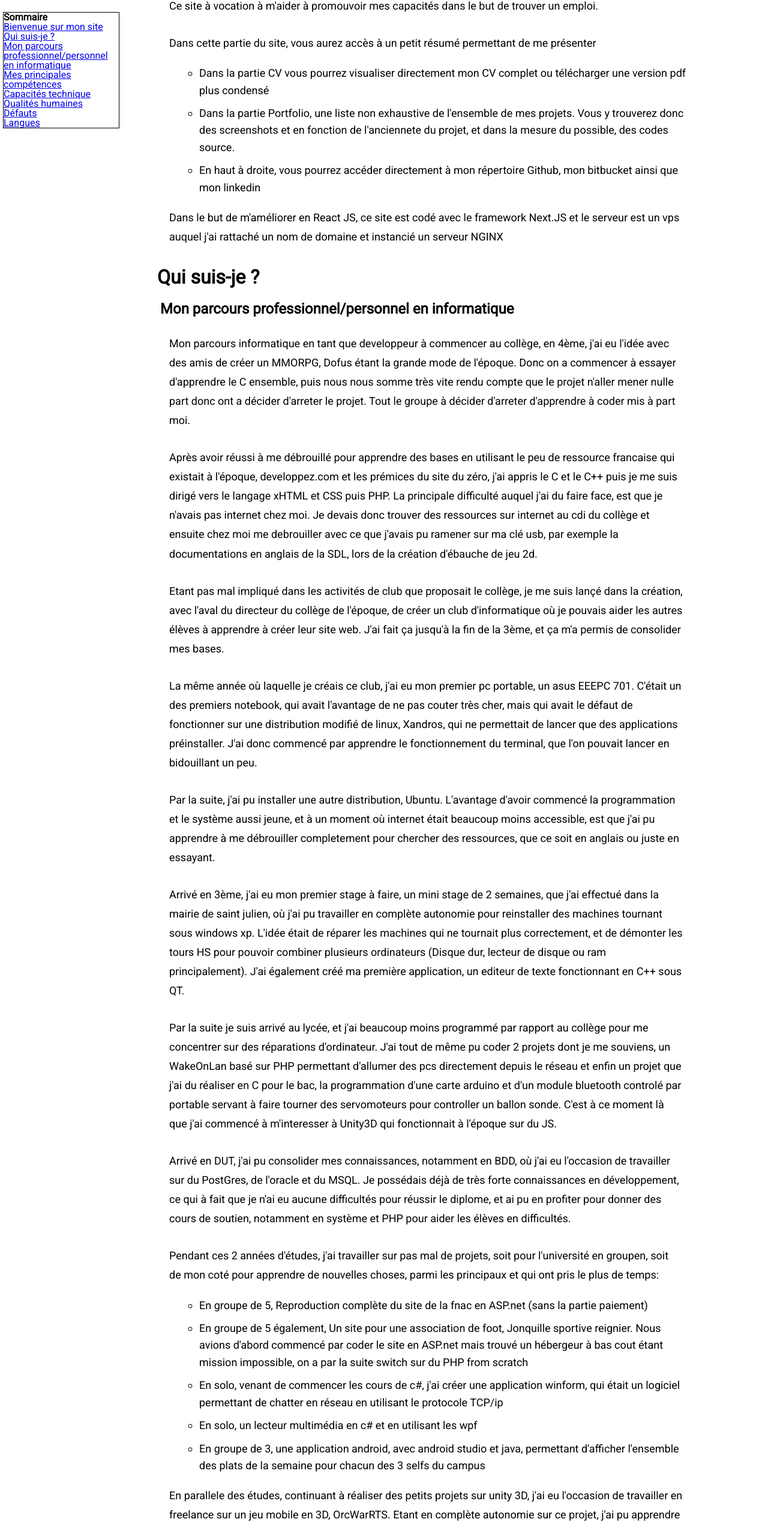
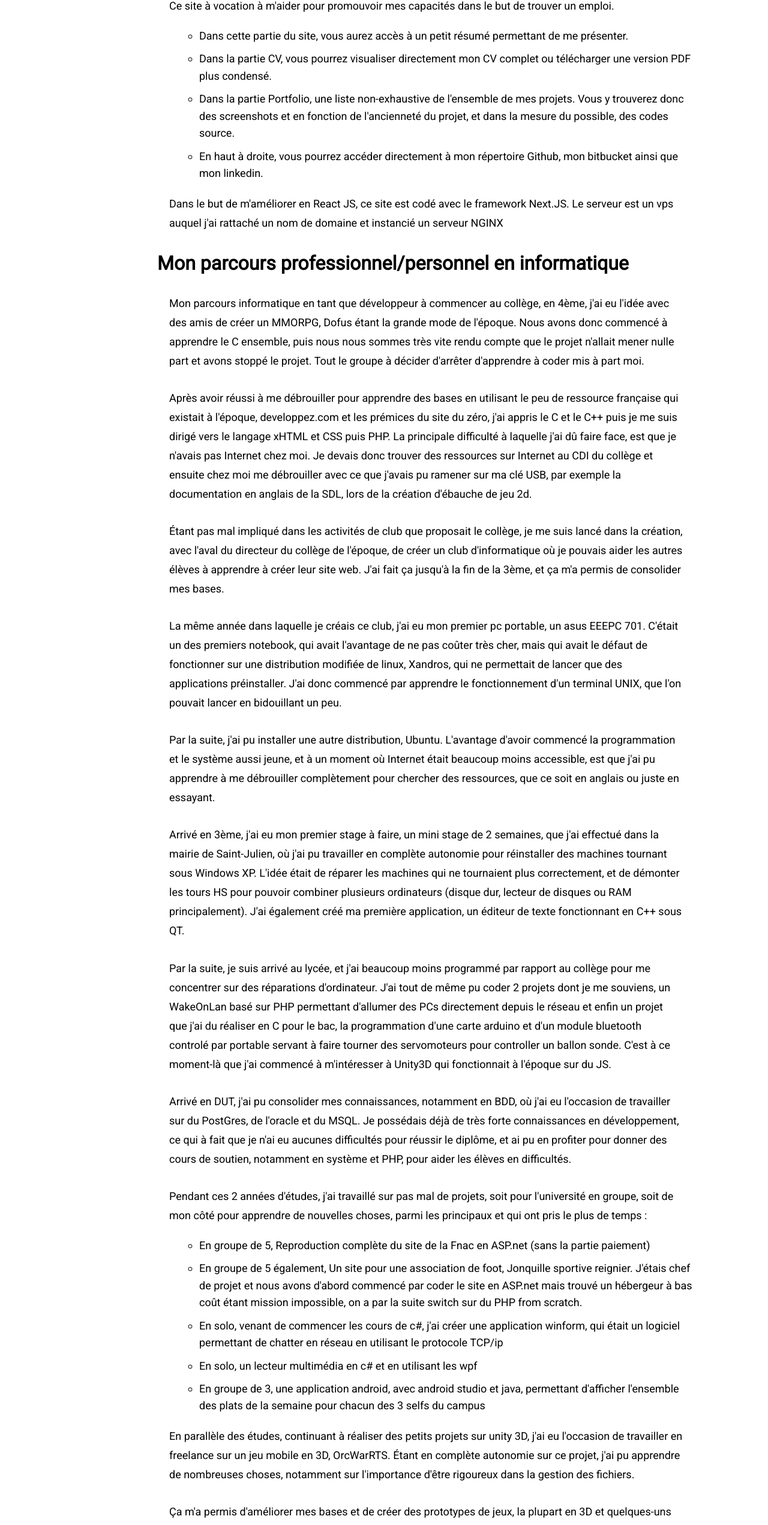
Before and after one commit to sarkande/CV-react-ts-next, a Next.js app: page / in a window 1280 px wide. Shown: the part 180-2723 px from the top of the page at 60% size. Built offline with nearby package versions, Linux system fonts and the light colour scheme.

Commit message:
Correction

```diff
--- a/src/pages/home/home.module.scss
+++ b/src/pages/home/home.module.scss
@@ -40,10 +40,13 @@
 .summary {
   position: fixed;
   width: 15%;
-  left: 5px;
+  left: 15px;
   top: 25%;
-  border: solid 1px black;
   li {
     list-style-type: circle;
+    margin: 5px;
+    a {
+      color: #0074d9;
+    }
   }
 }
--- a/src/pages/index.tsx
+++ b/src/pages/index.tsx
@@ -8,171 +8,135 @@ export default function Home() {
         <title>Allan Perez - Accueil</title>
       </Head>
 
-      <section className={styles.summary}>
-        <h1>Sommaire</h1>
-        <ul>
-          <li>
-            <a href="#welcome">Bienvenue sur mon site</a>
-          </li>
-          <li>
-            <a href="#whoami">Qui suis-je ?</a>
-            <ul>
-              <li>
-                <a href="#career">
-                  Mon parcours professionnel/personnel en informatique
-                </a>
-              </li>
-            </ul>
-          </li>
-          <li>
-            <a href="#skills">Mes principales compétences</a>
-            <ul>
-              <li>
-                <a href="#technical-skills">Capacités technique</a>
-              </li>
-              <li>
-                <a href="#human-skills">Qualités humaines</a>
-              </li>
-              <li>
-                <a href="#problem-skills">Défauts</a>
-              </li>
-              <li>
-                <a href="#languages">Langues</a>
-              </li>
-            </ul>
-          </li>
-        </ul>
-      </section>
-
       <section className={styles.section}>
         <h1 id="welcome">Bienvenue sur mon site</h1>
         <p>
-          Ce site à vocation à m'aider à promouvoir mes capacités dans le but de
-          trouver un emploi.
+          Ce site à vocation à m'aider pour promouvoir mes capacités dans le but
+          de trouver un emploi.
         </p>
-        <p>
-          Dans cette partie du site, vous aurez accès à un petit résumé
-          permettant de me présenter
-        </p>
+
         <ul>
           <li>
-            Dans la partie CV vous pourrez visualiser directement mon CV complet
-            ou télécharger une version pdf plus condensé
+            Dans cette partie du site, vous aurez accès à un petit résumé
+            permettant de me présenter.
           </li>
           <li>
-            Dans la partie Portfolio, une liste non exhaustive de l'ensemble de
+            Dans la partie CV, vous pourrez visualiser directement mon CV
+            complet ou télécharger une version PDF plus condensé.
+          </li>
+          <li>
+            Dans la partie Portfolio, une liste non-exhaustive de l'ensemble de
             mes projets. Vous y trouverez donc des screenshots et en fonction de
-            l'anciennete du projet, et dans la mesure du possible, des codes
+            l'ancienneté du projet, et dans la mesure du possible, des codes
             source.
           </li>
 
           <li>
             En haut à droite, vous pourrez accéder directement à mon répertoire
-            Github, mon bitbucket ainsi que mon linkedin
+            Github, mon bitbucket ainsi que mon linkedin.
           </li>
         </ul>
         <p>
           Dans le but de m'améliorer en React JS, ce site est codé avec le
-          framework Next.JS et le serveur est un vps auquel j'ai rattaché un nom
+          framework Next.JS. Le serveur est un vps auquel j'ai rattaché un nom
           de domaine et instancié un serveur NGINX
         </p>
       </section>
 
       <section className={styles.section}>
-        <h1 id="whoami">Qui suis-je ?</h1>
-        <h2 id="career">
+        <h1 id="whoami">
           Mon parcours professionnel/personnel en informatique
-        </h2>
+        </h1>
         <p>
-          Mon parcours informatique en tant que developpeur à commencer au
+          Mon parcours informatique en tant que développeur à commencer au
           collège, en 4ème, j'ai eu l'idée avec des amis de créer un MMORPG,
-          Dofus étant la grande mode de l'époque. Donc on a commencer à essayer
-          d'apprendre le C ensemble, puis nous nous somme très vite rendu compte
-          que le projet n'aller mener nulle part donc ont a décider d'arreter le
-          projet. Tout le groupe à décider d'arreter d'apprendre à coder mis à
-          part moi.
+          Dofus étant la grande mode de l'époque. Nous avons donc commencé à
+          apprendre le C ensemble, puis nous nous sommes très vite rendu compte
+          que le projet n'allait mener nulle part et avons stoppé le projet.
+          Tout le groupe à décider d'arrêter d'apprendre à coder mis à part moi.
         </p>
         <p>
-          Après avoir réussi à me débrouillé pour apprendre des bases en
-          utilisant le peu de ressource francaise qui existait à l'époque,
+          Après avoir réussi à me débrouiller pour apprendre des bases en
+          utilisant le peu de ressource française qui existait à l'époque,
           developpez.com et les prémices du site du zéro, j'ai appris le C et le
           C++ puis je me suis dirigé vers le langage xHTML et CSS puis PHP. La
-          principale difficulté auquel j'ai du faire face, est que je n'avais
-          pas internet chez moi. Je devais donc trouver des ressources sur
-          internet au cdi du collège et ensuite chez moi me debrouiller avec ce
-          que j'avais pu ramener sur ma clé usb, par exemple la documentations
+          principale difficulté à laquelle j'ai dû faire face, est que je
+          n'avais pas Internet chez moi. Je devais donc trouver des ressources
+          sur Internet au CDI du collège et ensuite chez moi me débrouiller avec
+          ce que j'avais pu ramener sur ma clé USB, par exemple la documentation
           en anglais de la SDL, lors de la création d'ébauche de jeu 2d.
         </p>
         <p>
-          Etant pas mal impliqué dans les activités de club que proposait le
-          collège, je me suis lançé dans la création, avec l'aval du directeur
+          Étant pas mal impliqué dans les activités de club que proposait le
+          collège, je me suis lancé dans la création, avec l'aval du directeur
           du collège de l'époque, de créer un club d'informatique où je pouvais
           aider les autres élèves à apprendre à créer leur site web. J'ai fait
           ça jusqu'à la fin de la 3ème, et ça m'a permis de consolider mes
           bases.
         </p>
         <p>
-          La même année où laquelle je créais ce club, j'ai eu mon premier pc
+          La même année dans laquelle je créais ce club, j'ai eu mon premier pc
           portable, un asus EEEPC 701. C'était un des premiers notebook, qui
-          avait l'avantage de ne pas couter très cher, mais qui avait le défaut
-          de fonctionner sur une distribution modifié de linux, Xandros, qui ne
+          avait l'avantage de ne pas coûter très cher, mais qui avait le défaut
+          de fonctionner sur une distribution modifiée de linux, Xandros, qui ne
           permettait de lancer que des applications préinstaller. J'ai donc
-          commencé par apprendre le fonctionnement du terminal, que l'on pouvait
-          lancer en bidouillant un peu.
+          commencé par apprendre le fonctionnement d'un terminal UNIX, que l'on
+          pouvait lancer en bidouillant un peu.
         </p>
         <p>
           Par la suite, j'ai pu installer une autre distribution, Ubuntu.
           L'avantage d'avoir commencé la programmation et le système aussi
-          jeune, et à un moment où internet était beaucoup moins accessible, est
-          que j'ai pu apprendre à me débrouiller completement pour chercher des
+          jeune, et à un moment où Internet était beaucoup moins accessible, est
+          que j'ai pu apprendre à me débrouiller complètement pour chercher des
           ressources, que ce soit en anglais ou juste en essayant.
         </p>
         <p>
           Arrivé en 3ème, j'ai eu mon premier stage à faire, un mini stage de 2
-          semaines, que j'ai effectué dans la mairie de saint julien, où j'ai pu
-          travailler en complète autonomie pour reinstaller des machines
-          tournant sous windows xp. L'idée était de réparer les machines qui ne
-          tournait plus correctement, et de démonter les tours HS pour pouvoir
-          combiner plusieurs ordinateurs (Disque dur, lecteur de disque ou ram
+          semaines, que j'ai effectué dans la mairie de Saint-Julien, où j'ai pu
+          travailler en complète autonomie pour réinstaller des machines
+          tournant sous Windows XP. L'idée était de réparer les machines qui ne
+          tournaient plus correctement, et de démonter les tours HS pour pouvoir
+          combiner plusieurs ordinateurs (disque dur, lecteur de disques ou RAM
           principalement). J'ai également créé ma première application, un
-          editeur de texte fonctionnant en C++ sous QT.
+          éditeur de texte fonctionnant en C++ sous QT.
         </p>
         <p>
-          Par la suite je suis arrivé au lycée, et j'ai beaucoup moins programmé
-          par rapport au collège pour me concentrer sur des réparations
-          d'ordinateur. J'ai tout de même pu coder 2 projets dont je me
-          souviens, un WakeOnLan basé sur PHP permettant d'allumer des pcs
+          Par la suite, je suis arrivé au lycée, et j'ai beaucoup moins
+          programmé par rapport au collège pour me concentrer sur des
+          réparations d'ordinateur. J'ai tout de même pu coder 2 projets dont je
+          me souviens, un WakeOnLan basé sur PHP permettant d'allumer des PCs
           directement depuis le réseau et enfin un projet que j'ai du réaliser
           en C pour le bac, la programmation d'une carte arduino et d'un module
           bluetooth controlé par portable servant à faire tourner des
-          servomoteurs pour controller un ballon sonde. C'est à ce moment là que
-          j'ai commencé à m'interesser à Unity3D qui fonctionnait à l'époque sur
+          servomoteurs pour controller un ballon sonde. C'est à ce moment-là que
+          j'ai commencé à m'intéresser à Unity3D qui fonctionnait à l'époque sur
           du JS.
         </p>
         <p>
           Arrivé en DUT, j'ai pu consolider mes connaissances, notamment en BDD,
           où j'ai eu l'occasion de travailler sur du PostGres, de l'oracle et du
           MSQL. Je possédais déjà de très forte connaissances en développement,
-          ce qui à fait que je n'ai eu aucune difficultés pour réussir le
-          diplome, et ai pu en profiter pour donner des cours de soutien,
-          notamment en système et PHP pour aider les élèves en difficultés.
+          ce qui à fait que je n'ai eu aucunes difficultés pour réussir le
+          diplôme, et ai pu en profiter pour donner des cours de soutien,
+          notamment en système et PHP, pour aider les élèves en difficultés.
         </p>
         <p>
-          Pendant ces 2 années d'études, j'ai travailler sur pas mal de projets,
-          soit pour l'université en groupen, soit de mon coté pour apprendre de
+          Pendant ces 2 années d'études, j'ai travaillé sur pas mal de projets,
+          soit pour l'université en groupe, soit de mon côté pour apprendre de
           nouvelles choses, parmi les principaux et qui ont pris le plus de
-          temps:
+          temps :
         </p>
         <ul>
           <li>
-            En groupe de 5, Reproduction complète du site de la fnac en ASP.net
+            En groupe de 5, Reproduction complète du site de la Fnac en ASP.net
             (sans la partie paiement)
           </li>
           <li>
             En groupe de 5 également, Un site pour une association de foot,
-            Jonquille sportive reignier. Nous avions d'abord commencé par coder
-            le site en ASP.net mais trouvé un hébergeur à bas cout étant mission
-            impossible, on a par la suite switch sur du PHP from scratch
+            Jonquille sportive reignier. J'étais chef de projet et nous avons
+            d'abord commencé par coder le site en ASP.net mais trouvé un
+            hébergeur à bas coût étant mission impossible, on a par la suite
+            switch sur du PHP from scratch.
           </li>
           <li>
             En solo, venant de commencer les cours de c#, j'ai créer une
@@ -187,156 +151,103 @@ export default function Home() {
           </li>
         </ul>
         <p>
-          En parallele des études, continuant à réaliser des petits projets sur
+          En parallèle des études, continuant à réaliser des petits projets sur
           unity 3D, j'ai eu l'occasion de travailler en freelance sur un jeu
-          mobile en 3D, OrcWarRTS. Etant en complète autonomie sur ce projet,
+          mobile en 3D, OrcWarRTS. Étant en complète autonomie sur ce projet,
           j'ai pu apprendre de nombreuses choses, notamment sur l'importance
           d'être rigoureux dans la gestion des fichiers.
         </p>
         <p>
-          J'ai également décidé de rejoindre un club d'arts martiaux pour rester
-          en forme, et je me suis rendu compte que leur site était completement
-          laisser à l'abandon, donc j'ai commencé par le maintenir complétement
-          benevolement, il fonctionnait sur JOOMLA. Le précédent développeur qui
-          s'occupait du renouvellement du domaine et de l'hebergeur, ayant
-          completement oublié de s'en occuper, a provoquer la perte totale du
-          site web.
+          Ça m'a permis d'améliorer mes bases et de créer des prototypes de
+          jeux, la plupart en 3D et quelques-uns en réseaux. Ces projets sont
+          néanmoins restés au stade de prototypes.
         </p>
         <p>
-          Je suis donc reparti de 0 en créant un site avec wordpress, puis en le
-          modifiant en fonction des besoins du club. A ce jour je continue de
-          m'occuper du site, principalement en terme de webmastering. Mais une
-          nouvelle version du site fonctionnant sur ReactJS est en cours de
-          developpement, puisque le club à décider de s'etendre dans d'autres
-          régions.
+          J'ai également décidé de rejoindre un club d'arts martiaux (ninjutsu)
+          pour rester en forme, et je me suis rendu compte que leur site était
+          complètement laissé à l'abandon, donc j'ai commencé par le maintenir
+          complétement bénévolement, il fonctionnait sur JOOMLA. Le précédent
+          développeur qui s'occupait du renouvellement du domaine et de
+          l'hébergeur, ayant oublié de s'en occuper, a provoqué la perte totale
+          du site web.
         </p>
         <p>
-          A la fin de mon DUT, j'ai du effectué un stage de 2 mois pour pouvoir
-          valider le diplome. J'ai donc eu la chance de travailler pendant 2
-          mois en tant que stagiaire, puis 1 mois supplementaire en freelance
-          pour avancer le projet. J'ai donc du développer des fonctionnalités
-          front end, avec angularJS; et back end, avec RubyOnRails et shell.
-          Pour ce projet j'était en complète autonomie, et j'utilisais le trello
-          de l'entreprise pour travailler en méthode agile. Le code était
-          ensuite revu avec mon maitre de stage pour pouvoir être merge avec
-          l'actuel en utilisant git et bitbucket.
+          Je suis donc reparti de 0 en créant un site avec WordPress, puis en le
+          modifiant en fonction des besoins du club. À ce jour, je continue de
+          m'occuper du site, principalement en termes de webmastering, quelques
+          fois en tant que développeur, pour rajouter des fonctionnalités
+          interne (système de mail...). Mais une nouvelle version du site
+          fonctionnant sur ReactJS est en cours de développement, puisque le
+          club à décider de s'étendre dans d'autres régions.
         </p>
         <p>
-          Pendant l'été, j'ai créer un site web utilisant AngularJS et
+          À la fin de mon DUT, j'ai dû effectuer un stage de 2 mois pour pouvoir
+          valider le diplôme. J'ai donc eu la chance de travailler pendant 2
+          mois en tant que stagiaire, puis 1 mois supplémentaire en freelance
+          pour la start-up freshpigment. J'ai donc dû développer des
+          fonctionnalités front end, avec angularJS; et back end, avec
+          RubyOnRails et shell. Pour ce projet, j'étais en complète autonomie,
+          et j'utilisais le trello de l'entreprise pour travailler en méthode
+          agile. Le code était ensuite revu avec mon maître de stage pour
+          pouvoir être merge avec l'actuel en utilisant git et bitbucket.
+        </p>
+        <p>
+          Notre application faisant appel à des services externes au moyen d'une
+          API d'une jeune entreprise, j'étais en relation avec leur
+          lead-developer pour intégrer au mieux leur système ainsi que pour leur
+          faire remonter les bugs que je trouvais.
+        </p>
+        <p>
+          Pendant l'été, j'ai créé un site web utilisant AngularJS et
           RubyOnRails pour permettre de mettre en avant les activités de ma
           guilde sur le jeu DofusTouch qui venait de sortir sur android et iOS.
-          Ca m'a permis de poursuivre l'apprentissage des technologies que
-          j'avais pratiqué durant mon stage et même si le projet n'est pas resté
-          longtemps en vie, je n'en ai tiré que des benefices. En parallele du
-          site, j'ai également creer un bot discord permettant de parser et
-          mettre en forme des données de plusieurs site afin de faciliter
-          l'avancé des gens qui jouaient au jeu.
+          Ça m'a permis de poursuivre l'apprentissage des technologies que
+          j'avais pratiqué durant mon stage, et même si le projet n'est pas
+          resté longtemps en vie, je n'en ai tiré que des bénéfices. En
+          parallèle du site, j'ai également créer un bot discord permettant de
+          parser et mettre en forme des données de plusieurs sites afin de
+          faciliter l'avancé des gens qui jouaient au jeu.
         </p>
 
         <p>
-          Apres le DUT, je me suis dirigé vers une Licence 3 Informatique, mais
-          du à des problèmes avec la bourse, je n'ai pas pu terminer mon année.
-          J'ai donc travailler à Auchan Drive, jusqu'en Septembre où j'ai décidé
+          Après le DUT, je me suis dirigé vers une Licence 3 Informatique, mais
+          dû à des problèmes avec la bourse, je n'ai pas pu terminer mon année.
+          J'ai donc travaillé à Auchan Drive, jusqu'en septembre où j'ai décidé
           de partir à Grenoble pour étudier l'anglais et le japonais dans le but
-          de pouvoir trouver du travail en informatique partout dans le monde.
+          de pouvoir trouver du travail en informatique partout dans le monde.{' '}
         </p>
 
         <p>
           J'ai donc commencer par une année de L0 avec uniquement du Japonais,
           ce qui permettait d'avoir un niveau théorique égale à une personne qui
-          sort du bac en ayant choisis Japonais en deuxieme langue.Puis j'ai
-          fait 2 année de licence anglais et japonais. Je n'ai pas pu terminer
-          la dernière année (bourse et covid) mais ce n'est pas très important
-          car mon but initiale en commencant cette licence était de renforcer
-          mes bases d'anglais et d'améliorer mon japonais que j'avais travaillé
-          pendant 2 année en option pendant le DUT Je suis donc retourner sur
-          Annecy, avec l'objectif de travailler en tant que developpeur, en
-          effet malgrés que j'étudie les langues à Grenoble, je n'ai pas cesser
-          de faire des projets, principalement en JS et en c# avec Unity3D.
+          sort du bac en ayant choisis le Japonais en deuxième langue. Puis j'ai
+          fait 2 années de licence anglais et japonais. Je n'ai pas pu terminer
+          la dernière année (bourse et covid) mais ce n'est pas très important,
+          car mon but initial en commençant cette licence était de renforcer mes
+          bases d'Anglais et d'améliorer mon japonais que j'avais travaillé
+          pendant 2 années en option pendant le DUT. Je suis donc retourner sur
+          Annecy, avec l'objectif de travailler en tant que développeur, en
+          effet bien que j'étudiais les langues à Grenoble, je n'ai pas cessé de
+          faire des projets, principalement en JS et en c# avec Unity3D.
         </p>
 
         <p>
-          Malgré le fait que j'ai énormement d'experiences sur des projets
-          personnel, je n'ai que peu d'experiences professionnel, j'ai décider
+          Malgré le fait que j'ai énormément d'expériences sur des projets
+          personnels, je n'ai que peu d'expériences professionnel, j'ai décidé
           de faire une formation me permettant d'améliorer ça et d'avoir une
-          équivalence bac+3/4. En parallele de cette formation j'ai decidé de
-          passer mon permis que j'ai eu sans trop de difficultés.
+          équivalence bac+3/4. La formation était une formation pour apprendre
+          ReactJS, et j'ai dû réaliser 14 projets professionnels soumis à chaque
+          fois à un jury différent. En parallèle de cette formation, j'ai décidé
+          de passer mon permis que j'ai eu sans trop de difficultés.
         </p>
 
         <p>
-          Actuellement je suis donc en recherche d'emploi, et si vous avez lu ce
+          Actuellement, je suis en recherche d'emploi, et si vous avez lu ce
           pavé, vous comprendrez que ma principale qualité est que je suis
-          autodidacte. Idéalement je cherche un emploi en full remote, qui
-          permettrait donc a terme de pouvoir travailler depuis d'autres pays
-        </p>
-      </section>
-      <section className={styles.section}>
-        <h1 id="skills">Mes principales compétences</h1>
-        <h2 id="technical-skills">Capacités technique</h2>
-        <p>
-          J'ai principalement travaillé sur des projets c#,js et système. C'est
-          dans ces points en particulier que j'excelle
-        </p>
-        <h2 id="human-skills">Qualités humaines</h2>
-        <h3>Autodidacte</h3>
-        <p>
-          J'adore apprendre, et je suis capable de me former très vite à une
-          technologie
-        </p>
-        <h3>Passionné</h3>
-        <p>
-          J'adore travailler en informatique, et en particulier sur des nouveaux
-          projets.
-        </p>
-        <h3>Gestion du stress</h3>
-        <p>
-          Je suis très efficaces sur les situations de rush, et j'arrive très
-          bien à gérer mon stress
-        </p>
-        <h2 id="problem-skills">Défauts</h2>
-        <p>
-          Puisqu'il est aussi important de parler de ses défauts que de ses
-          qualités, envoila quelques uns
-        </p>
-        <h3>Grammaire</h3>
-        <p>
-          Je ne suis pas très bon en grammaire, j'ai tendance à faire quelques
-          fautes, mais je compense grâce aux correcteurs en ligne
-        </p>
-        <h3>Répétition de tâche</h3>
-        <p>
-          J'ai beaucoup de mal à faire longtemps la même chose en "débranchant"
-          mon cerveau.(type travail usine) Ce que j'apprecie avec le
-          developpement, c'est le fait d'avoir de nouveaux problemes à résoudre,
-          de constamment essayer de trouver une meilleur solution à un probleme.
-        </p>
-        <h2 id="languages">Langues: </h2>
-        <p>
-          Pour toutes les langues étrangères, mon principal défaut est la
-          capacité de m'exprimer à l'oral. Je peux comprendre, lire ou écrire
-          des textes sans problème, mais le manque de pratique fais qu'il m'est
-          compliqué de trouvé des mots sur ce que je veux dire
-        </p>
-        <h3>Anglais</h3>
-        <p>
-          Je possède un très bon niveau d'anglais, notamment pour lire et
-          écrire. Je peux sans problème comprendre et parler, mais je n'ai pas
-          l'habitude donc je ne suis pas très à l'aise.{' '}
-        </p>
-        <h3>Japonais</h3>
-        <p>
-          Je possède un niveau intermédiaire en japonais. Je peux écrire et
-          lire/traduire des textes si j'ai suffisamment de temps devant moi, les
-          conversations orales sont plus compliqués, je peux discuter sur une
-          conversation de la vie courante mais j'en suis incapable d'improviser
-          un dialogue dans une contexte professionnelle.
-        </p>
-        <h3>Espagnol</h3>
-        <p>
-          Je possède un niveau intermédiaire en espagnol. J'ai arreté d'en faire
-          au lycée. Ayant de la famille qui parle espagnol, j'ai de bonne
-          capacité pour le comprendre à l'oral mais je ne le parle que très
-          rarement.
+          autodidacte. Idéalement, je cherche un emploi en full remote, qui
+          permettrait donc à terme de pouvoir travailler depuis d'autres pays.
+          Si du full remote n'est pas possible, déménager ne me dérange pas si
+          l'entreprise peut m'aider pour l'installation.
         </p>
       </section>
     </>
```
